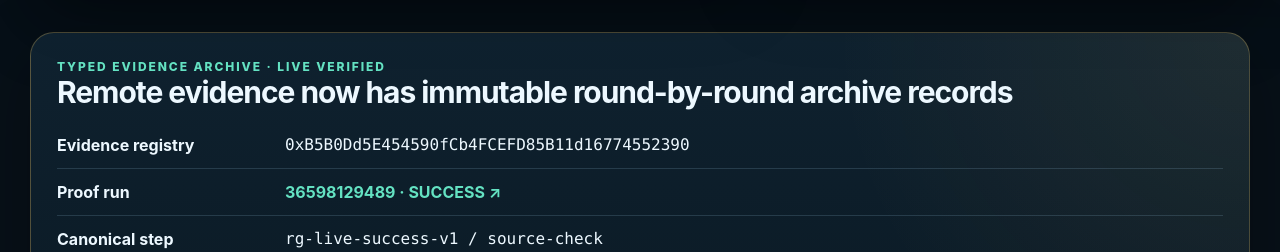
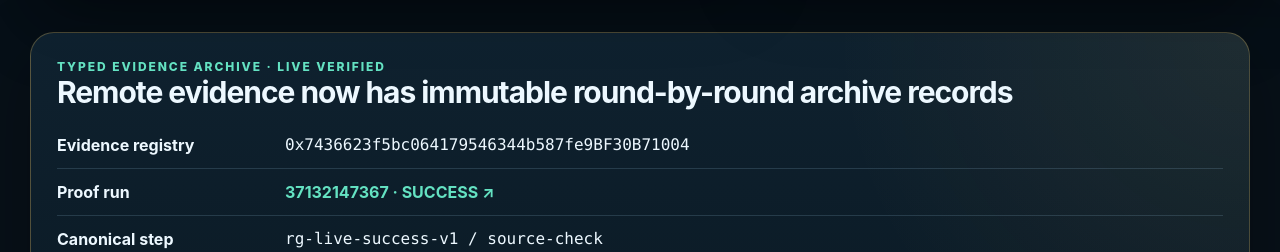
Before and after one commit to maho0638/resolvegraph-genlayer, a Next.js app in the folder frontend/: page /proof in a window 1280 px wide. Shown: the part 1961-2213 px from the top of the page. Built offline with nearby package versions, Linux system fonts and the light colour scheme.

Commit message:
feat: promote evidence archive for consensus-guard V1

```diff
--- a/frontend/app/proof/page.tsx
+++ b/frontend/app/proof/page.tsx
@@ -2,11 +2,11 @@ import Link from "next/link";
 
 const contract = "0x881665b7331CcE0a2f66A01aF14BB7CA14464FF0";
 const v2Contract = "0x58De3354F739D6E1C9DBe1857B072262D96e5EE2";
-const evidenceRegistry = "0xB5B0Dd5E454590fCb4FCEFD85B11d16774552390";
+const evidenceRegistry = "0x7436623f5bc064179546344b587fe9BF30B71004";
 const canonicalCi = "36545373008";
 const canonicalStudionet = "37131853576";
 const v2RecipeProof = "37117935627";
-const evidenceArchiveProof = "36598129489";
+const evidenceArchiveProof = "37132147367";
 const firstProductionSmoke = "36587466475";
 const sourceHash = "2241bbb42f4eafcd827f54f7ea065da794a55377159fe91ed9d09844b7416afa";
 const v2SourceHash = "271ad9bfadcf5fa0d123022097485cf0d6073ba65b1f6cf8d6e1f40938725849";
```
